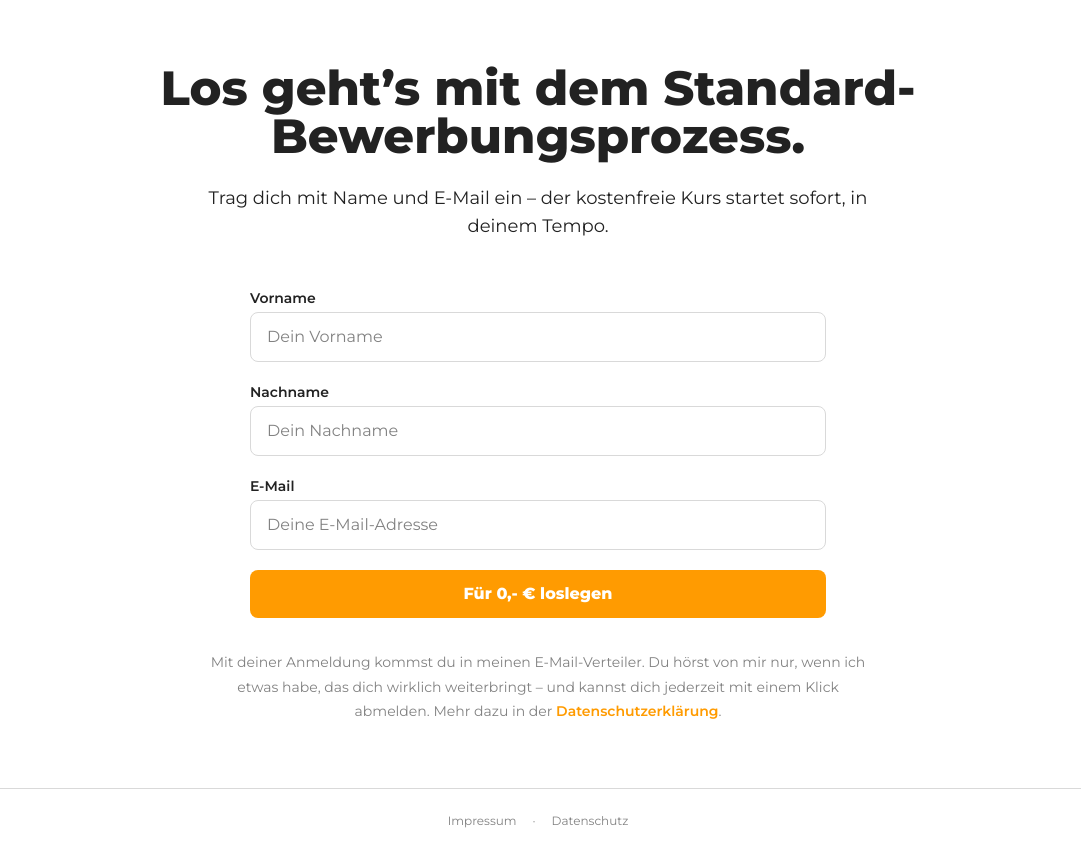
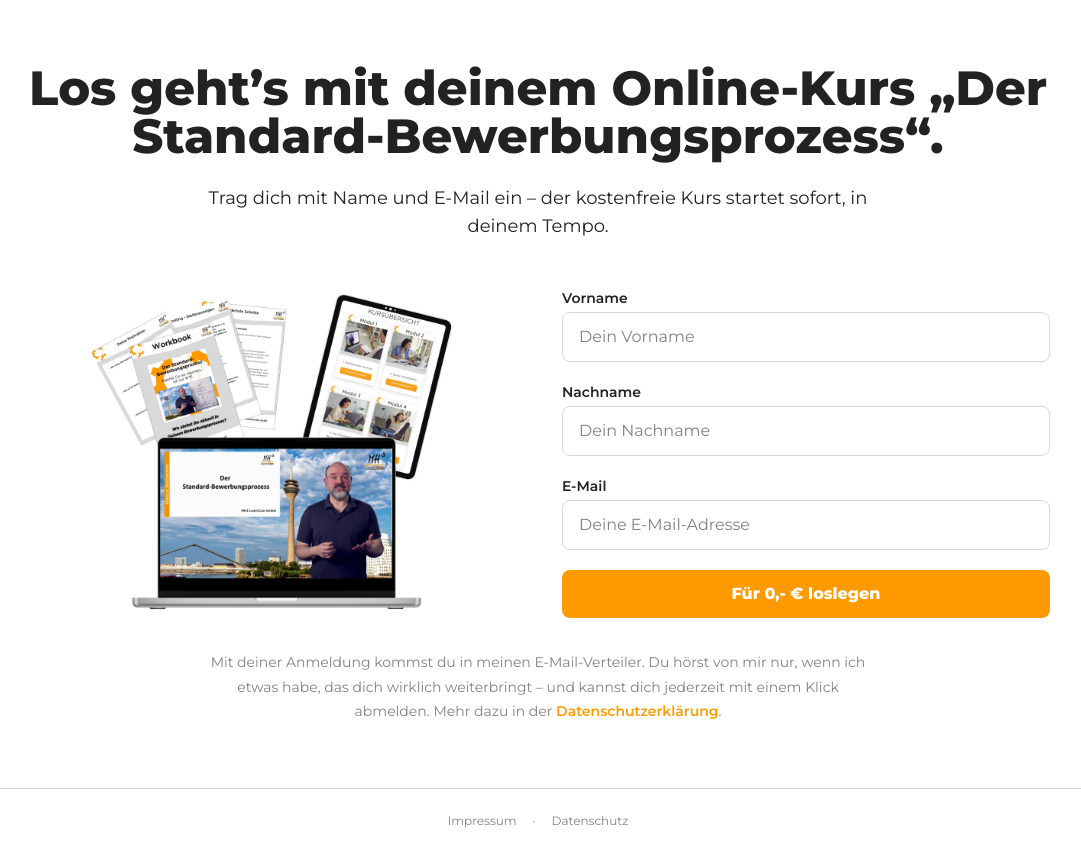
Before and after one commit to MH3-LearnCon/meine-neue-webseite-mit-js, a Next.js app: page /lp/standard-bewerbungsprozess/loslegen in a window 1280 px wide. Shown: the whole page, without its empty margins (102-1183 px from the left). Built offline with nearby package versions, Linux system fonts and the light colour scheme.

Commit message:
feat(loslegen): H1 auf Online-Kurs-Wortlaut (markentreu) + Platzhalter-Mockup links (2-Spalten)

```diff
--- a/src/app/lp/standard-bewerbungsprozess/loslegen/page.tsx
+++ b/src/app/lp/standard-bewerbungsprozess/loslegen/page.tsx
@@ -13,7 +13,7 @@ export default function LoslegenPage() {
     <section className="bg-white px-4 py-12 sm:px-8 md:py-16 xl:px-16 2xl:px-24">
       {/* Kopf */}
       <h1 className="text-center text-3xl font-extrabold leading-tight text-brand-text md:text-4xl lg:text-5xl">
-        Los geht’s mit dem Standard-Bewerbungsprozess.
+        Los geht’s mit deinem Online-Kurs „Der Standard-Bewerbungsprozess“.
       </h1>
       <p className="mx-auto mt-6 max-w-2xl text-center text-base text-brand-text md:text-lg">
         Trag dich mit Name und E-Mail ein – der kostenfreie Kurs startet sofort, in
@@ -27,11 +27,25 @@ export default function LoslegenPage() {
         danach auf die native /fast-geschafft weiterleitet. Kein externes AC-Skript mehr
         → kein Cookie-Banner. Meta-CAPI-Naht (server-seitig) folgt. Siehe OS-57.
       */}
-      <form
-        action="https://funnelrtck2vvk-dsbpoptin.functions.fnc.nl-ams.scw.cloud/"
-        method="post"
-        className="mx-auto mt-10 max-w-xl space-y-5 md:mt-12"
-      >
+      <div className="mx-auto mt-10 flex max-w-5xl flex-col items-center gap-8 md:mt-12 lg:flex-row lg:items-stretch lg:gap-12">
+        {/* Platzhalter-Mockup (links) — vorläufig; das eigentliche Mockup wird an anderer Stelle neu gebaut */}
+        <div className="relative w-full max-w-md lg:w-1/2 lg:max-w-none">
+          {/* eslint-disable-next-line @next/next/no-img-element */}
+          <img
+            src="/images/lp-bewerbung-mockup.png"
+            alt="Vorschau des Kurses „Der Standard-Bewerbungsprozess“"
+            width={1000}
+            height={864}
+            className="h-auto w-full rounded-lg lg:absolute lg:inset-0 lg:h-full lg:w-full lg:object-contain"
+          />
+        </div>
+
+        {/* Opt-in-Formular (rechts) */}
+        <form
+          action="https://funnelrtck2vvk-dsbpoptin.functions.fnc.nl-ams.scw.cloud/"
+          method="post"
+          className="w-full max-w-xl space-y-5 lg:w-1/2"
+        >
         <div>
           <label
             htmlFor="firstname"
@@ -89,7 +103,8 @@ export default function LoslegenPage() {
         >
           Für 0,- € loslegen
         </button>
-      </form>
+        </form>
+      </div>
 
       {/* Transparenz / Einwilligung */}
       <p className="mx-auto mt-8 max-w-2xl text-center text-sm leading-relaxed text-brand-gray-dark">
```
